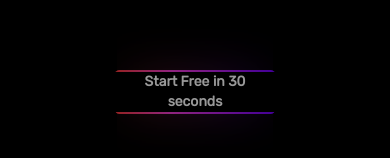
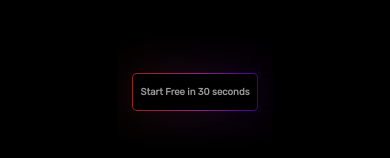
Before and after one commit to yomorun/presence.js.org, a Next.js app: page / in a window 390 px wide. Shown: the part 558-716 px from the top of the page. Built offline with nearby package versions, Linux system fonts and the light colour scheme; no server answers.

Commit message:
style: Presence button mobile (#18)
* make home page button mobile design

* style: restyle the button ui

```diff
--- a/pages/index.js
+++ b/pages/index.js
@@ -26,7 +26,7 @@ export default function Home() {
                 showLatency
             />
 			<YoMoAdmin>
-				<NewYoMoEra>
+				<YoMoAdminContainer>
 					<TitleContainer>
 						<Title className=''>Make real-time Collaboration</Title>
 						<TitleAnimationContainer>
@@ -53,8 +53,6 @@ export default function Home() {
 						</Message>
 					</PresenceInfoContainer>
 					<ButtonBackgroundContainer>
-					<LinearButtonContainer>
-					  <ButtonContainer>
 						<Link
 							href={
 								status !== 'authenticated' &&
@@ -66,10 +64,8 @@ export default function Home() {
 						>
 							<Button>Start Free in 30 seconds</Button>
 						</Link>
-					  </ButtonContainer>
-				    </LinearButtonContainer>
 					</ButtonBackgroundContainer>
-				</NewYoMoEra>
+				</YoMoAdminContainer>
 			</YoMoAdmin>
 		</YoMoPresence>
 	);
@@ -77,7 +73,7 @@ export default function Home() {
 
 const YoMoPresence = tw.main`w-full h-screen flex flex-col  bg-black `;
 const YoMoAdmin = tw.section`w-full h-full flex justify-center`;
-const NewYoMoEra = tw.div`w-full lg:w-9/12 h-full  flex justify-center items-center flex-col bg-black `;
+const YoMoAdminContainer = tw.div`w-full lg:w-9/12 h-full  flex justify-center items-center flex-col bg-black `;
 
 const TitleContainer = tw.div`w-full lg:w-9/12 flex justify-center flex-col  text-title-margin-max-640 `;
 const Title = tw.div`text-white text-center text-size-title exo-font font-semibold  text-home-title `;
@@ -88,9 +84,6 @@ const Animation = tw.div`text-white text-center text-size-title  exo-font font-s
 const PresenceInfoContainer = tw.div`w-full lg:w-9/12 mt-12 mb-12 px-12 flex  justify-center flex-col presence-info-margin-max-438`;
 const Message = tw.span`text-white text-center text-size-message text-2xl text-message-color text-home-message`;
 
-const ButtonBackgroundContainer = tw.div`w-2/5 h-36 button-background-max-438 flex justify-center items-center  button-background-container   mb-12 `;
-const LinearButtonContainer = tw.div`w-56 h-12  linear-size-button linear-background-color  flex justify-center items-center linear-button-521`
-const ButtonContainer = tw.div`w-1/6 h-10  flex  justify-center items-center  bg-black  button-home-size `
-//w-52 h-10  flex  justify-center items-center  bg-black  button-home-size
+const ButtonBackgroundContainer = tw.div`w-2/5 h-36 button-background-max-438  flex justify-center items-center  button-background-container   mb-12 `;
 
-const Button = tw.button` text-center  text-sm home-text-button-mobile px-4 text-white rounded-xl  exo-font font-semibold   focus:outline-none cursor-none`
+const Button = tw.button` text-center  text-sm  px-5 py-3 text-white  border-gradient-color  exo-font font-semibold   focus:outline-none cursor-none`
--- a/styles/globals.css
+++ b/styles/globals.css
@@ -76,18 +76,14 @@ a {
   /* overflow: hidden; */
 }
 
-/* Linear background size */
-.linear-size-button {
-  width: 13.1rem;
-  height: 2.87rem;
-  border-radius: .27rem;
-}
+/* Border Gradient Color */
+.border-gradient-color {
+  background: padding-box linear-gradient(black, black),
+    border-box linear-gradient(90deg, #f83a3a 0%, #f13dd4 51%, #7000ff 100%);
+  border-radius: 5px;
+  border: .12rem solid transparent;
+  }
 
-/* Button home size */
-.button-home-size {
-  width: 12.88rem;
-  height: 2.58rem;
- }
 
 .bg-personal-team {
   background-color:#202020;
@@ -129,18 +125,10 @@ a {
   font-size: 27px;
 }
 
-.linear-background-color {
-  background: rgb(248,58,58);
-background: linear-gradient(90deg, rgba(248,58,58,1) 0%, rgba(241,61,212,1) 35%, rgba(112,0,255,1) 100%);
-}
 
 
-/* Linear background size */
-.linear-size-button {
-  width: 13.1rem;
-  height: 2.87rem;
-  border-radius: .27rem;
-}
+
+
 
 /* Mobile design */
 
@@ -187,56 +175,22 @@ background: linear-gradient(90deg, rgba(248,58,58,1) 0%, rgba(241,61,212,1) 35%,
 
    }
 
-   .linear-size-button {
-    width: 10.31rem;
-    height: 2.78rem;
-    border-radius: .27rem;
-  }
-
-   .button-home-size {
-     width:   160px;
-     /* width:   10rem; */
-    font-size: .134rem;
-     height: 2.5rem;
+   .border-gradient-color{
+     font-size: .75rem;
+     padding: .5rem .6rem;
    }
-
-   /* Linear background size */
-    /* .linear-size-button {
-      width: 13.1rem;
-      height: 2.87rem;
-      border-radius: .27rem;
-    }
-   .text-home-button{
-     font-size: .7rem;
-   } */
-
 
  }
 
- /* Mobile 521 */
- /* @media screen and (max-width: 519px) { */
-   /* .linear-button-521 {
-    width: 13.1rem;
-    height: 2.87rem;
-    border-radius: .27rem;
-   } */
+ /* Mobile 512 */
+ @media screen and (max-width: 507px) {
 
-    /* Button home size */
-   /* .button-home-size {
-    width: 12.7rem;
-    height: 2.58rem;
+  .border-gradient-color{
+    font-size: .6rem;
+    padding: .5rem .45rem;
   }
 
-  .linear-background-color {
-    background: rgb(248,58,58);
-  background: linear-gradient(90deg, rgba(248,58,58,1) 0%, rgba(241,61,212,1) 35%, rgba(112,0,255,1) 100%);
-  }
-
-  .home-text-button-mobile {
-    /* font-size: .5rem; */
-    /* padding: 0  .1rem;
-  }
- } */
+ }
 
  @media screen and (max-width: 640px) {
 
@@ -266,33 +220,5 @@ background: linear-gradient(90deg, rgba(248,58,58,1) 0%, rgba(241,61,212,1) 35%,
   }
   .leftContainer-defaultHeader-mobile{
      row-gap: .5rem;
-
   }
-
-    /* .linear-size-button {
-    width: 10.31rem;
-    height: 2.78rem;
-    border-radius: .27rem;
-  }
-
-   .button-home-size {
-     width: 10rem;
-     height: 2.5rem;
-   } */
 }
-
- /* @media screen and (max-width: 1023px) { */
-
-  /* {defaultHeader responsive mobile design page} */
-   /* .logo-defaultHeader-mobile{
-     width: 10rem;
-     height: 5rem;
-     object-fit: contain;
-     background-color: red;
-
-   }
-   .leftContainer-defaultHeader-mobile{
-      row-gap: .5rem;
-
-   }
- } */
```
